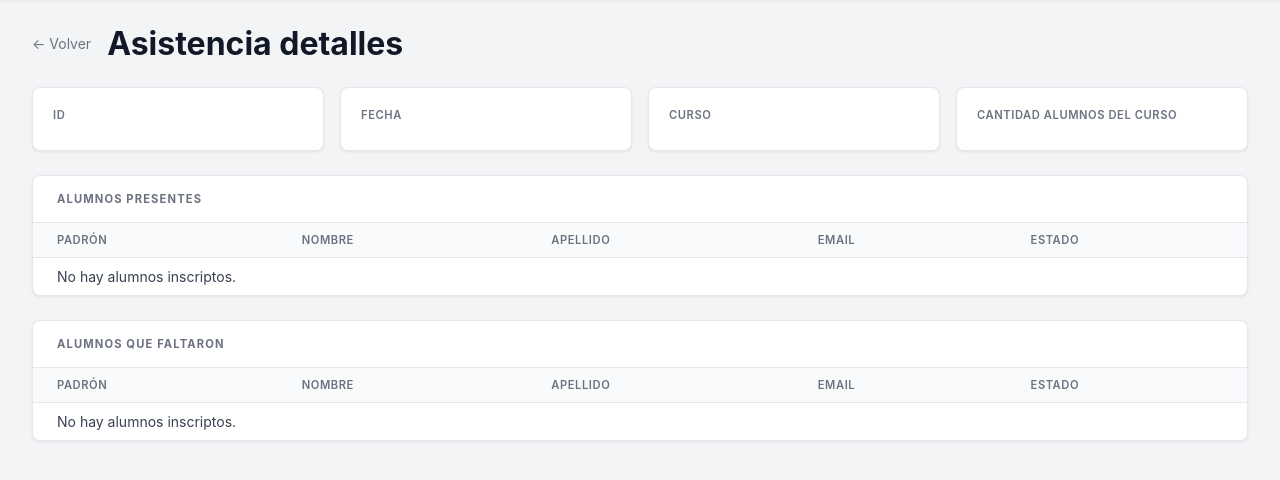
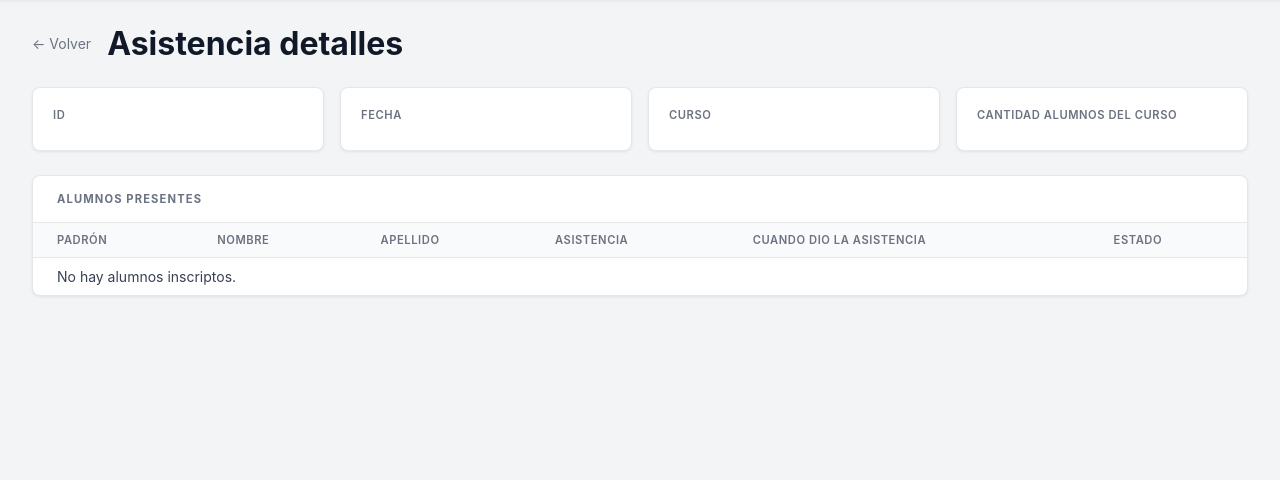
Before and after one commit to msoiffer-facu/tp_final_ids, a Flask app: template frontend/templates/alumnos/asistencia_detalle.html in a window 1280 px wide. Shown: the part 56-536 px from the top of the page. Run offline with Flask 3, Linux system fonts and the light colour scheme; the template is opened without the code that fills it, so the values that code supplies are empty.

Commit message:
conecto la vista de asistencia detalles con el back

```diff
--- a/frontend/templates/alumnos/asistencia_detalle.html
+++ b/frontend/templates/alumnos/asistencia_detalle.html
@@ -46,7 +46,8 @@
                 <th>Padrón</th>
                 <th>Nombre</th>
                 <th>Apellido</th>
-                <th>Email</th>
+                <th>Asistencia</th>
+                <th>Cuando dio la asistencia</th>
                 <th>Estado</th>
             </tr>
         </thead>
@@ -56,11 +57,16 @@
                 <td>{{ alumno.padron }}</td>
                 <td>{{ alumno.nombre }}</td>
                 <td>{{ alumno.apellido }}</td>
-                <td>{{ alumno.email }}</td>
                 <td>
-                    {% if alumno.abandono %}
-                        <span class="badge rojo">Abandonó</span>
-                    {% elif alumno.estado %}
+                    {% if alumno.presente %}
+                        <span class="badge verde">Presente</span>
+                    {% else %}
+                        <span class="badge gris">Ausente</span>
+                    {% endif %}
+                </td>
+                <td>{{ alumno.asistencia_registrada or "N/A" }}</td>
+                <td>
+                    {% if alumno.estado %}
                         <span class="badge verde">Activo</span>
                     {% else %}
                         <span class="badge gris">Inactivo</span>
@@ -76,45 +82,5 @@
     </table>
 </div>
 
-<!-- Alumnos presentes-->
-<div class="table-card" style="margin-top: 1.5rem;">
-    <div class="table-card-header">
-        <h2>Alumnos que faltaron</h2>
-    </div>
-    <table>
-        <thead>
-            <tr>
-                <th>Padrón</th>
-                <th>Nombre</th>
-                <th>Apellido</th>
-                <th>Email</th>
-                <th>Estado</th>
-            </tr>
-        </thead>
-        <tbody>
-            {% for alumno in alumnos %}
-            <tr>
-                <td>{{ alumno.padron }}</td>
-                <td>{{ alumno.nombre }}</td>
-                <td>{{ alumno.apellido }}</td>
-                <td>{{ alumno.email }}</td>
-                <td>
-                    {% if alumno.abandono %}
-                        <span class="badge rojo">Abandonó</span>
-                    {% elif alumno.estado %}
-                        <span class="badge verde">Activo</span>
-                    {% else %}
-                        <span class="badge gris">Inactivo</span>
-                    {% endif %}
-                </td>
-            </tr>
-            {% else %}
-            <tr>
-                <td colspan="5" class="vacio">No hay alumnos inscriptos.</td>
-            </tr>
-            {% endfor %}
-        </tbody>
-    </table>
-</div>
 
 {% endblock %}
```
Also changed, not shown: backend/dbs/db_asistencia.py (+14 -0 lines), backend/dbs/db_cursos.py (+9 -0 lines), backend/routes/asistencia.py (+17 -1 lines), backend/services/asistencia.py (+22 -2 lines), frontend/routes/views.py (+6 -5 lines), frontend/services/asistencia.py (+8 -0 lines).
